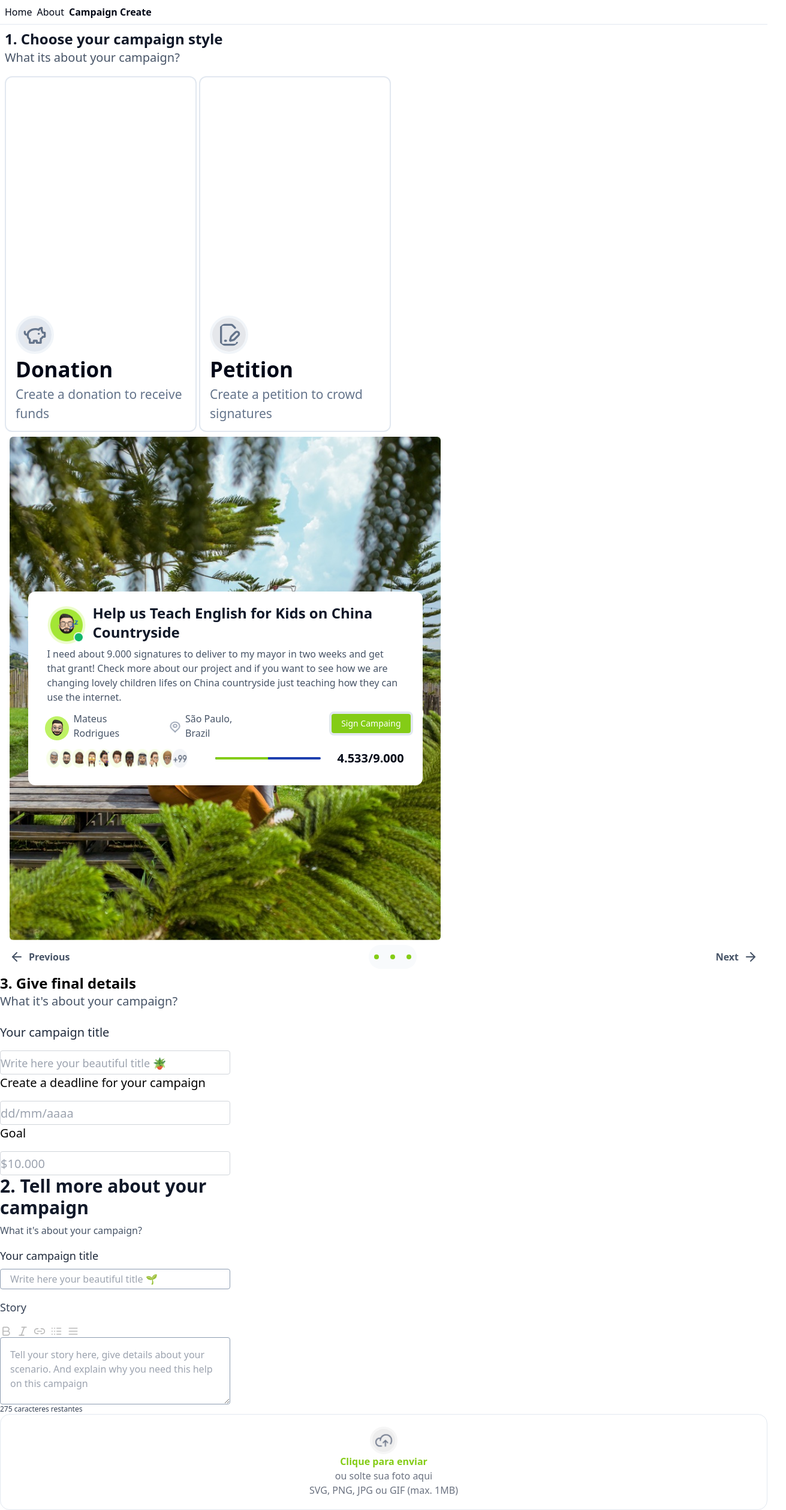
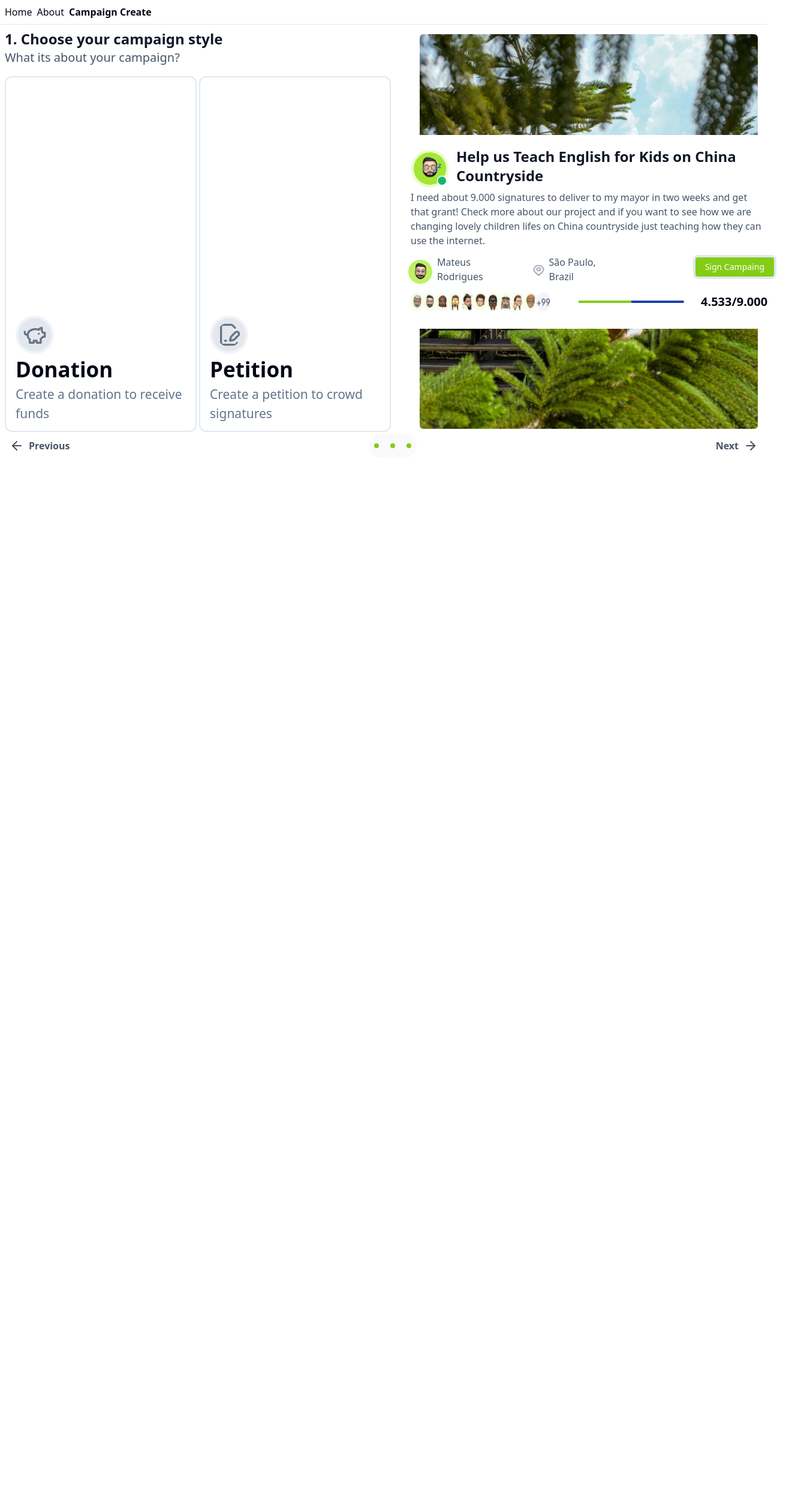
Before and after one commit to Aprender-e-Crescer/crowdfy, a React (Vite) app: page /CampaingCreate in a window 1280 px wide. Shown: the whole page at 60% size, 1311 px wide, since content can reach past the window. After the commit the page ends 800 px from the top, so only its background shows below. Built offline with nearby package versions, Linux system fonts and the light colour scheme.

Commit message:
Ajustando Erros

```diff
--- a/src/routeTree.gen.ts
+++ b/src/routeTree.gen.ts
@@ -11,11 +11,17 @@
 // Import Routes
 
 import { Route as rootRoute } from './routes/__root'
+import { Route as CampaingFormSecondStepImport } from './routes/campaing-form-second-step'
 import { Route as AboutImport } from './routes/about'
 import { Route as CampaingCreateImport } from './routes/CampaingCreate'
 import { Route as IndexImport } from './routes/index'
 
 // Create/Update Routes
+
+const CampaingFormSecondStepRoute = CampaingFormSecondStepImport.update({
+  path: '/campaing-form-second-step',
+  getParentRoute: () => rootRoute,
+} as any)
 
 const AboutRoute = AboutImport.update({
   path: '/about',
@@ -57,6 +63,13 @@ declare module '@tanstack/react-router' {
       preLoaderRoute: typeof AboutImport
       parentRoute: typeof rootRoute
     }
+    '/campaing-form-second-step': {
+      id: '/campaing-form-second-step'
+      path: '/campaing-form-second-step'
+      fullPath: '/campaing-form-second-step'
+      preLoaderRoute: typeof CampaingFormSecondStepImport
+      parentRoute: typeof rootRoute
+    }
   }
 }
 
@@ -66,6 +79,7 @@ export const routeTree = rootRoute.addChildren({
   IndexRoute,
   CampaingCreateRoute,
   AboutRoute,
+  CampaingFormSecondStepRoute,
 })
 
 /* prettier-ignore-end */
@@ -78,7 +92,8 @@ export const routeTree = rootRoute.addChildren({
       "children": [
         "/",
         "/CampaingCreate",
-        "/about"
+        "/about",
+        "/campaing-form-second-step"
       ]
     },
     "/": {
@@ -89,6 +104,9 @@ export const routeTree = rootRoute.addChildren({
     },
     "/about": {
       "filePath": "about.tsx"
+    },
+    "/campaing-form-second-step": {
+      "filePath": "campaing-form-second-step.tsx"
     }
   }
 }
--- a/src/routes/CampaingCreate.tsx
+++ b/src/routes/CampaingCreate.tsx
@@ -15,7 +15,7 @@ function CampaingCreate() {
   return (
     <>
       <div className="p-2">
-        <div>
+        <div className="md:flex gap-10">
           <Choose
             tittle="1. Choose your campaign style"
             subtittle="What its about your campaign?"
@@ -24,6 +24,7 @@ function CampaingCreate() {
             descrição1="Create a donation to receive funds"
             descrição2="Create a petition to crowd signatures"
           />
+
           <div className="p-2 flex gap-5 flex-col">
             <Card
               numerosBarra="4.533/9.000"
@@ -48,6 +49,7 @@ function CampaingCreate() {
           previous="Previous"
         />
       </div>
+      {/* <div>
         <Give
           title="3. Give final details"
           subtitle="What it's about your campaign?"
@@ -58,12 +60,13 @@ function CampaingCreate() {
           placeholder2="dd/mm/aaaa"
           placeholder3="$10.000"
         />
-      <Tell />
         <Uploadimagens
           tiposEnvio="SVG, PNG, JPG ou GIF (max. 1MB)"
           descricao="ou solte sua foto aqui"
           enviar="Clique para enviar"
         />
+      </div>
+      <Tell /> */}
     </>
   )
 }
--- /dev/null
+++ b/src/routes/campaing-form-second-step.tsx
@@ -0,0 +1,5 @@
+import { createFileRoute } from '@tanstack/react-router'
+
+export const Route = createFileRoute('/campaing-form-second-step')({
+  component: () => <div>Hello /Carrosel2!</div>,
+})
```
Lines whose indentation alone changed are shown as unchanged.
